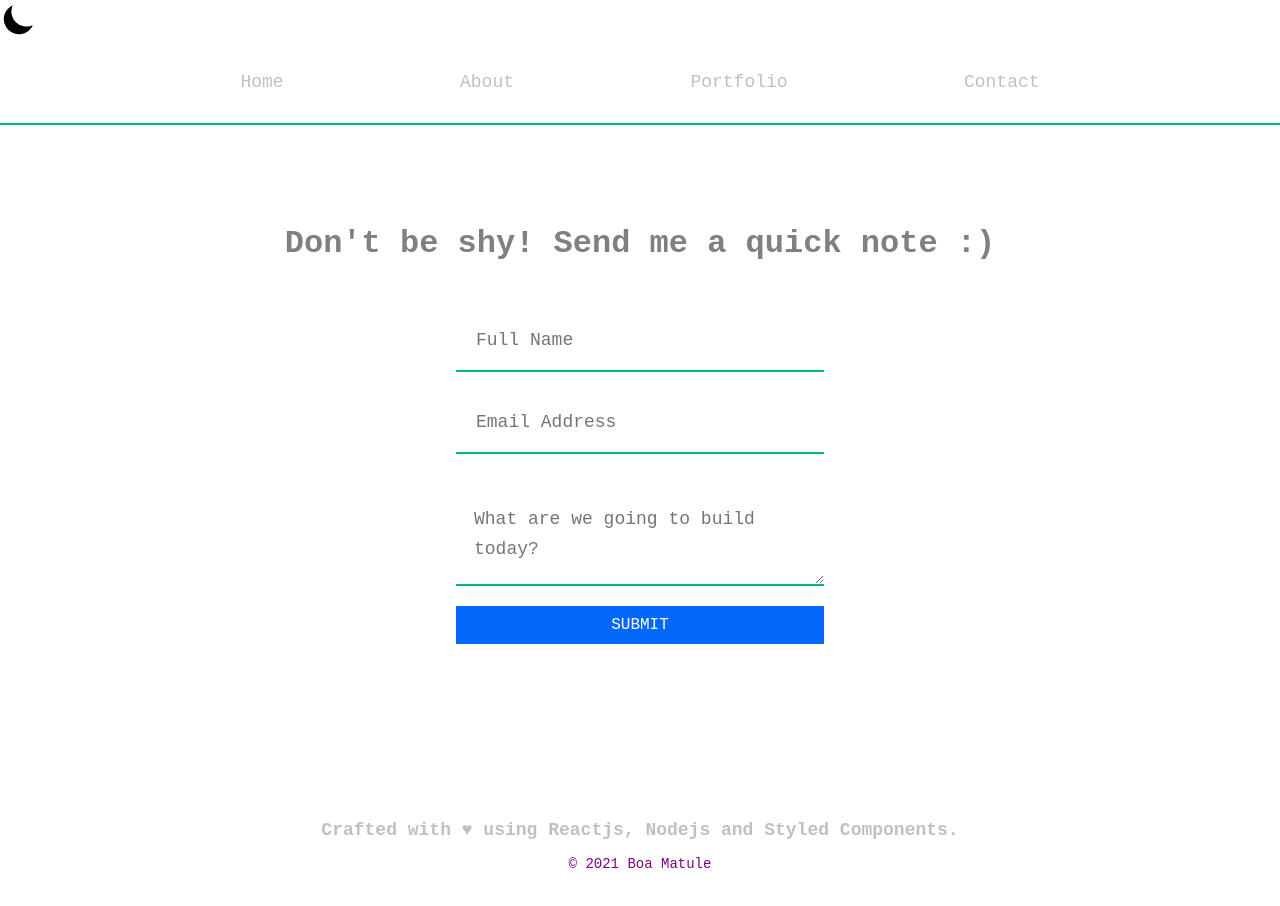
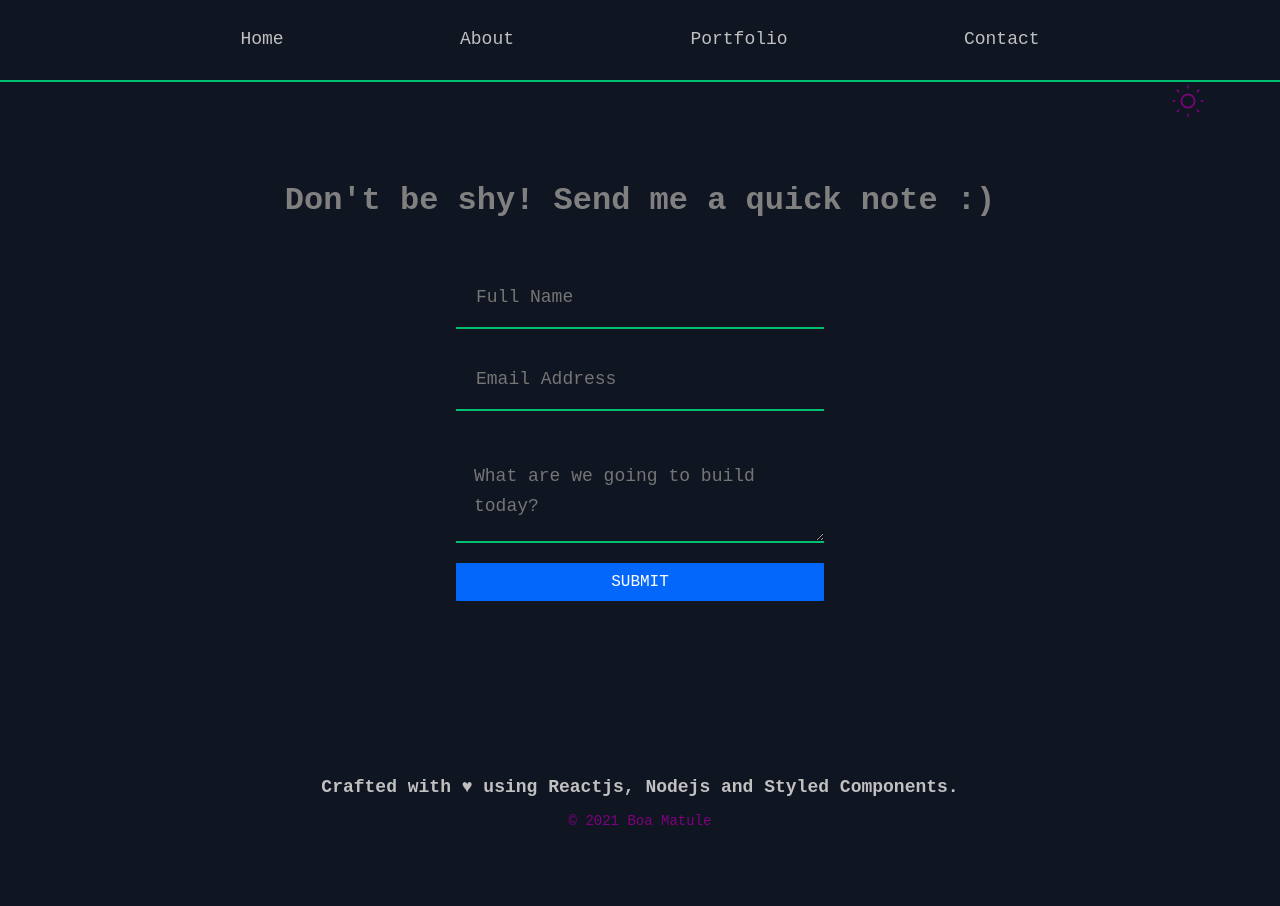
Before and after one commit to boamatule/portfolio2.0, a React (Create React App) app: page /contact in a window 1280 px wide. Shown: the top 906 px of the page. After the commit the page ends 867 px from the top, so only its background shows below. Built offline with nearby package versions, Linux system fonts and the light colour scheme; the HTML template or start-up script is replaced by a standard one.

Commit message:
Makes some changes to the Toggle and more styling. WIP

```diff
--- a/src/App.js
+++ b/src/App.js
@@ -17,13 +17,13 @@ import NotFound from './Pages/NotFoundPage/NotFound';
 import { NavBar, Footer } from './components';
 import ScrollToTop from './components/ScrollToTop';
 import { lightTheme, darkTheme } from './components/DarkMode/Themes';
+// eslint-disable-next-line import/no-named-as-default
 import Toggle from './components/DarkMode/Toggler';
 
 const App = () => {
-  const [theme, themeToggler, mountedComponent] = useDarkMode();
+  const [theme, themeToggler] = useDarkMode();
   const themeMode = theme === 'light' ? lightTheme : darkTheme;
 
-  // if (!mountedComponent) return <div />;
   return (
     <ThemeProvider theme={themeMode}>
       <Router>
--- a/src/Pages/ContactPage/ContactPage.js
+++ b/src/Pages/ContactPage/ContactPage.js
@@ -35,26 +35,8 @@ const ContactPage = ({ lightBg }) => {
       <Container lightBg={lightBg}>
         <Title>Don't be shy! Send me a quick note :)</Title>
         <Form name="contact" method="POST" onSubmit={handleSubmit}>
-          <Input
-            placeholder="Full Name"
-            type="text"
-            name="name"
-            onChange={handleChange}
-            required
-            // required
-            // value={emailAddress}
-            // onChange={({ target }) => setEmailAddress(target.value)}
-          />
-          <Input
-            placeholder="Email Address"
-            type="email"
-            name="email"
-            onChange={handleChange}
-            required
-            // required
-            // value={emailAddress}
-            // onChange={({ target }) => setEmailAddress(target.value)}
-          />
+          <Input placeholder="Full Name" type="text" name="name" onChange={handleChange} required />
+          <Input placeholder="Email Address" type="email" name="email" onChange={handleChange} required />
           <TextArea placeholder="What are we going to build today?" name="message" onChange={handleChange} required />
           <Button type="submit">SUBMIT</Button>
         </Form>
--- a/src/components/DarkMode/Toggler.js
+++ b/src/components/DarkMode/Toggler.js
@@ -1,47 +1,65 @@
-/* eslint-disable react/prop-types */
+/* eslint-disable jsx-a11y/click-events-have-key-events */
+/* eslint-disable jsx-a11y/no-static-element-interactions */
+/* eslint-disable no-multi-assign */
 import React from 'react';
 import { func, string } from 'prop-types';
 import styled from 'styled-components';
-import { CgSun } from 'react-icons/cg';
-import { HiMoon } from 'react-icons/hi';
-import { Container } from '../../global-styles';
+import { Container } from '../../Pages/ContactPage/ContactPageStyles';
 
-// const Button = styled.button`
-//   background: ${({ theme }) => theme.background};
-//   border: 2px solid ${({ theme }) => theme.toggleBorder};
-//   color: ${({ theme }) => theme.text};
-//   border-radius: 38px;
-//   cursor: pointer;
-//   font-size: 0.8rem;
-//   padding: 0.6rem;
-// `;
+let Sun;
+let Moon;
 
-const ButtonContainer = styled(Container)`
-  display: flex, ${Container};
+// eslint-disable-next-line prefer-const
+Sun = Moon = styled.svg`
+  position: fixed;
+  top: 4.5rem;
+  right: 4rem;
+  color: purple;
+  transition: all 0.5s linear;
+  overflow-wrap: show;
 `;
 
-const Button = styled.button`
-  border-radius: 0px;
-  /* background: ${({ primary }) => (primary ? '#4B67FB' : '#0467FB')}; */
-  white-space: nowrap;
-  /* padding: ${({ big }) => (big ? '12px 64px' : '10px 20px')}; */
-  /* color: ${({ primary }) => (primary ? '#4B67FB' : '#0467FB')}; */
-  outline: none;
-  border: none;
-  cursor: pointer;
-  &:hover {
-    transition: all 0.3s ease-out;
-  }
+// eslint-disable-next-line react/prop-types
+const Toggle = ({ theme, toggleTheme }) => (
+  <>
+    <div onClick={toggleTheme}>
+      {theme === 'light' ? (
+        <Moon
+          width="40"
+          height="40"
+          xmlns="http://www.w3.org/2000/svg"
+          fill="none"
+          viewBox="0 0 24 24"
+          stroke="currentColor"
+        >
+          <path
+            strokeLinecap="round"
+            strokeLinejoin="round"
+            strokeWidth={1}
+            d="M20.354 15.354A9 9 0 018.646 3.646 9.003 9.003 0 0012 21a9.003 9.003 0 008.354-5.646z"
+          />
+        </Moon>
+      ) : (
+        <Sun
+          width="40"
+          height="40"
+          xmlns="http://www.w3.org/2000/svg"
+          fill="none"
+          viewBox="0 0 24 24"
+          stroke="currentColor"
+        >
+          <path
+            strokeLinecap="round"
+            strokeLinejoin="round"
+            strokeWidth={1}
+            d="M12 3v1m0 16v1m9-9h-1M4 12H3m15.364 6.364l-.707-.707M6.343 6.343l-.707-.707m12.728 0l-.707.707M6.343 17.657l-.707.707M16 12a4 4 0 11-8 0 4 4 0 018 0z"
+          />
+        </Sun>
+      )}
+    </div>
+  </>
+);
 
-  @media screen and (max-width: 960px) {
-    width: 100%;
-  }
-`;
-
-function Toggle({ theme, toggleTheme }) {
-  const icon = theme === 'light' ? <HiMoon size={38} color="black" /> : <CgSun size={38} color="white" />;
-  return <Button onClick={toggleTheme}>{icon}</Button>;
-}
 Toggle.propTypes = {
   theme: string.isRequired,
   toggleTheme: func.isRequired,
--- a/src/components/DarkMode/useDarkMode.js
+++ b/src/components/DarkMode/useDarkMode.js
@@ -2,7 +2,7 @@
 import { useEffect, useState } from 'react';
 
 const useDarkMode = () => {
-  const [theme, setTheme] = useState('light');
+  const [theme, setTheme] = useState('dark');
 
   const setMode = (mode) => {
     window.localStorage.setItem('theme', mode);
--- a/src/components/NavBar/NavBar.js
+++ b/src/components/NavBar/NavBar.js
@@ -66,25 +66,7 @@ const NavBar = () => {
               <NavItem>
                 <NavLinks to="/contact">Contact</NavLinks>
               </NavItem>
-              <NavItemBtn>
-                {/* {button ? (
-                  <NavBtnLink to="/sign-up">
-                    <Button primary>Sign up</Button>
-                  </NavBtnLink>
-                ) : (
-                  <NavBtnLink to="/sign-up">
-                    <Button
-                      // onClick={closeMobileMenu}
-                      fonBig
-                      primary
-                    >
-                      Sign up
-                    </Button>
-                  </NavBtnLink>
-                )} */}
-              </NavItemBtn>
             </NavMenu>
-            {/* <Toggle theme={theme} toggleTheme={themeToggler} /> */}
           </NavbarContainer>
         </Nav>
       </IconContext.Provider>
--- a/src/global-styles.js
+++ b/src/global-styles.js
@@ -8,7 +8,7 @@ export const GlobalStyles = createGlobalStyle`
     font-family: 'Roboto Mono', monospace;
     background: ${({ theme }) => theme.body};
     color: ${({ theme }) => theme.text};
-    transition: all 0.50s linear;
+    transition: all 0.5s linear;
 	}
 `;
 
```
